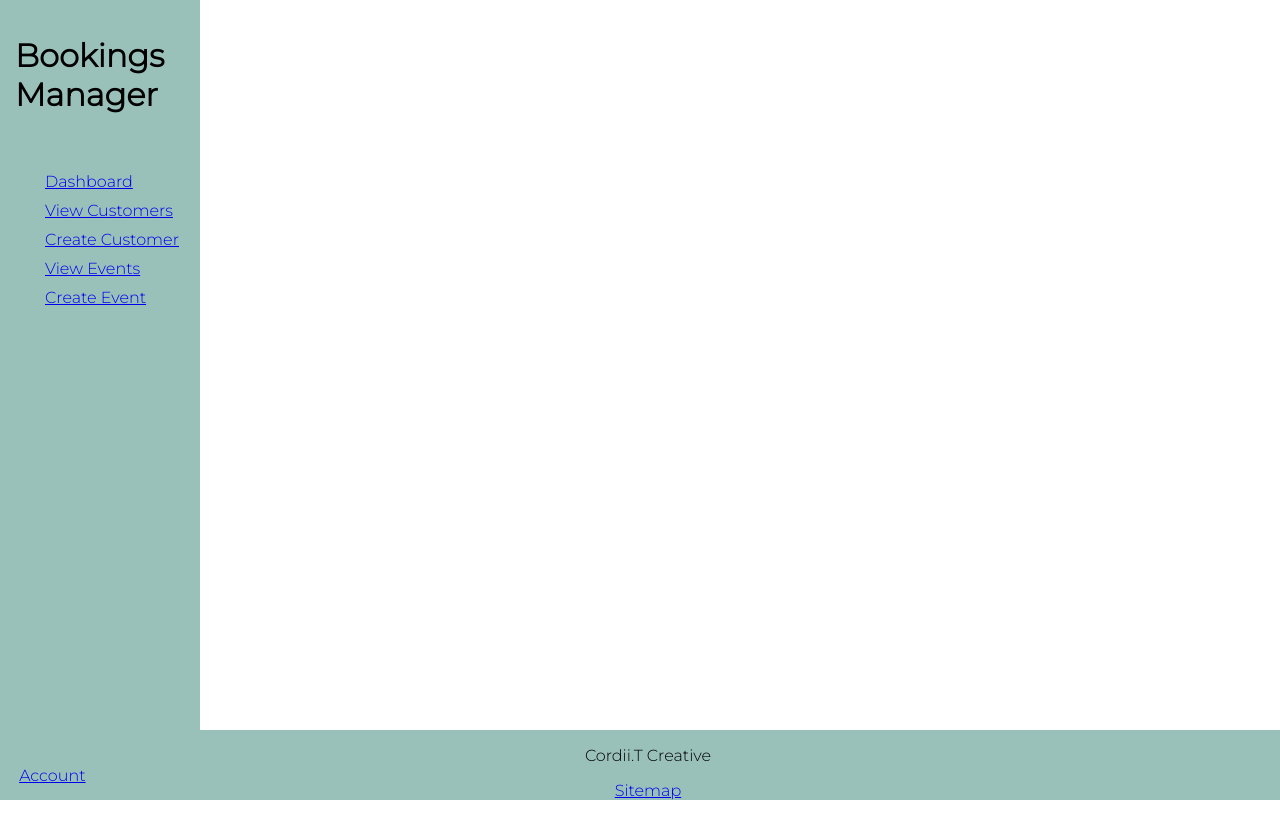
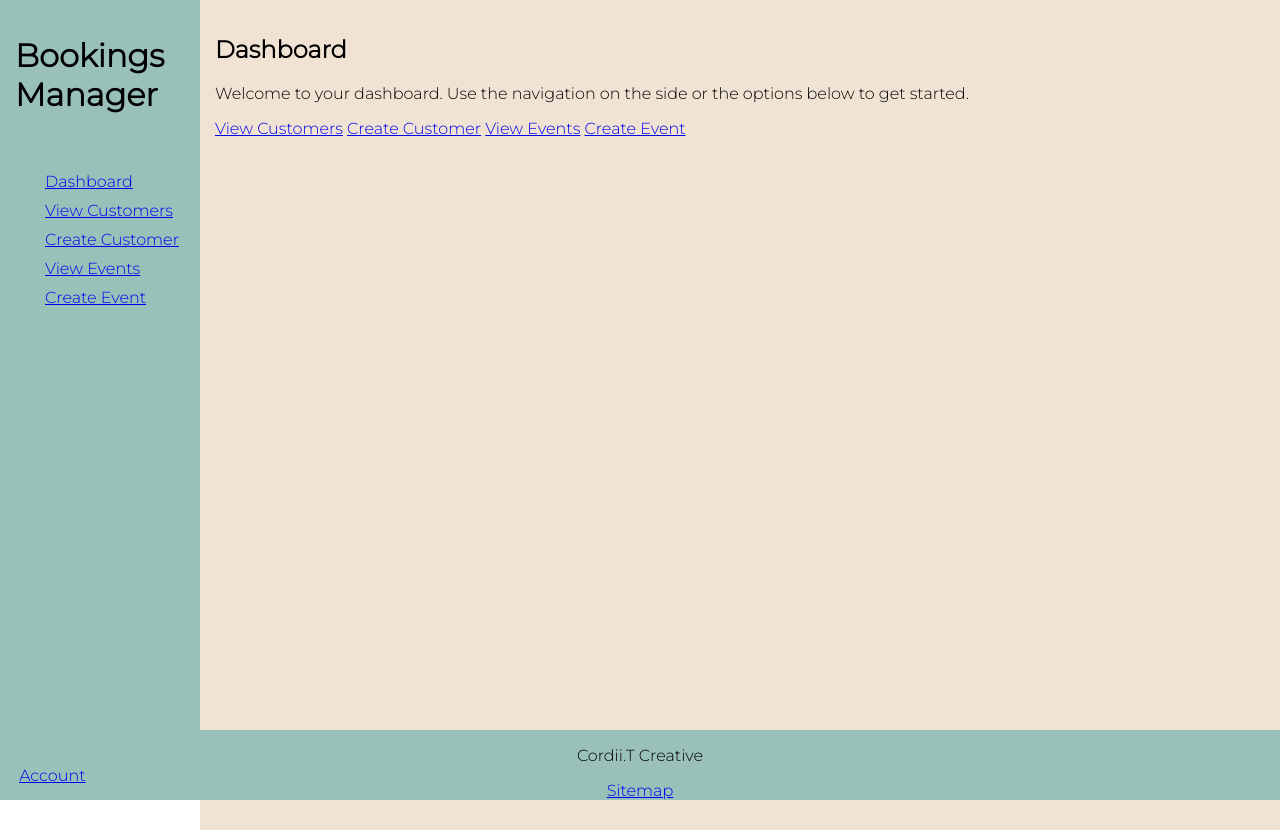
Before and after one commit to CordiiT14/Bookings_Manager, a Flask app: page / in a window 1280 px wide; the page is wider, and only the part inside the window is pictured. Before the commit the page ends 800 px from the top of that part, so only its background shows below. Run offline with Flask 2, Linux system fonts and the light colour scheme.

Commit message:
Initial site format complete for index/dashboard page

```diff
--- a/static/style.css
+++ b/static/style.css
@@ -8,7 +8,6 @@
     top: 0;
     left: 0;
     background-color: #99C1B9 ;
-
 
 }
 
@@ -30,9 +29,16 @@ header {
 }
 
 .dashboard-container {
-    background-color: #8E7DBE;
-    left: 200px;
+    background-color: #F1E3D3;
+    margin-left: 200px;
     width: 100%;
+    height: 100%;
+    padding: 15px;
+
+}
+
+body {
+    margin: 0;
 }
 
 .footer-container {
--- a/templates/index.html
+++ b/templates/index.html
@@ -1,6 +1,12 @@
 {% extends "base.html" %}
 {% block content %}
 
-
-
+<h2>Dashboard</h2>
+<p>Welcome to your dashboard. Use the navigation on the side or the options below to get started. </p>
+<div class="container-for-selection">
+    <a href="/">View Customers</a>
+    <a href="/">Create Customer</a>
+    <a href="/">View Events</a>
+    <a href="/">Create Event</a>
+</div>
 {% endblock %}
```
